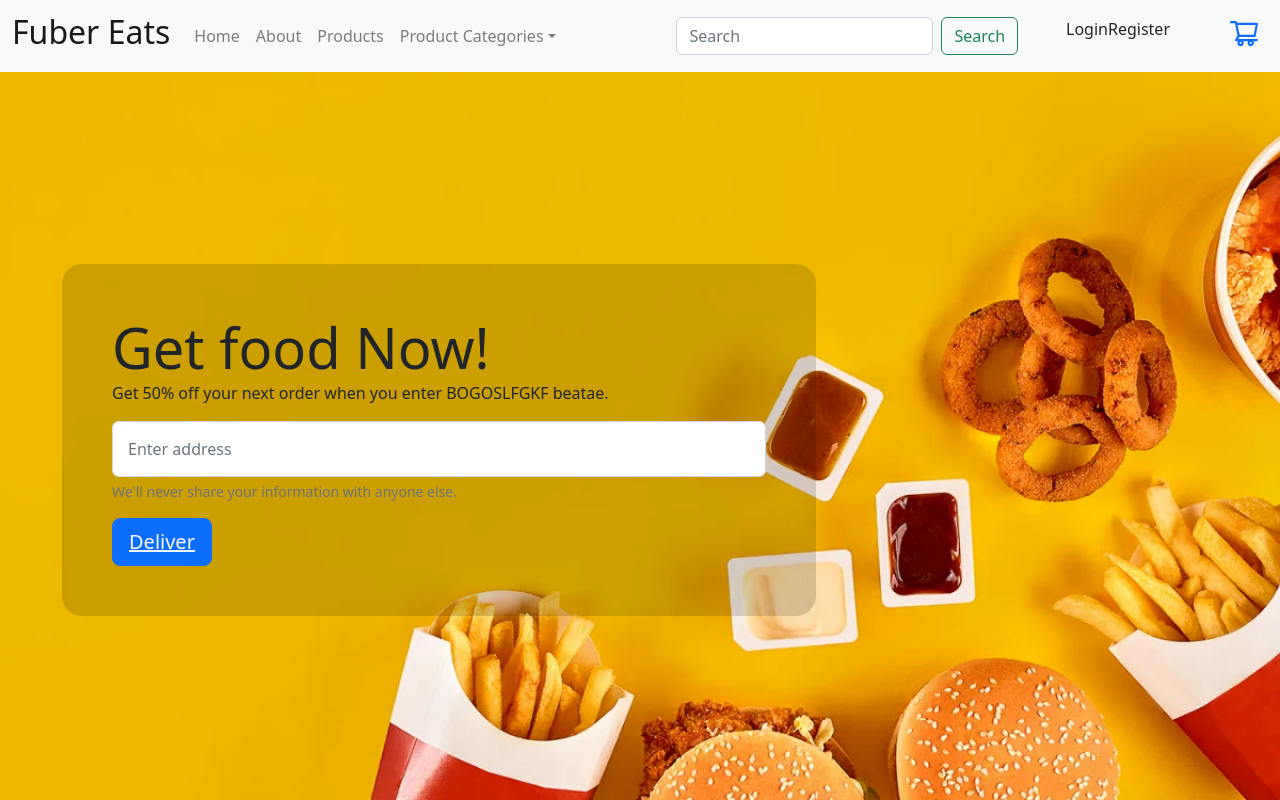
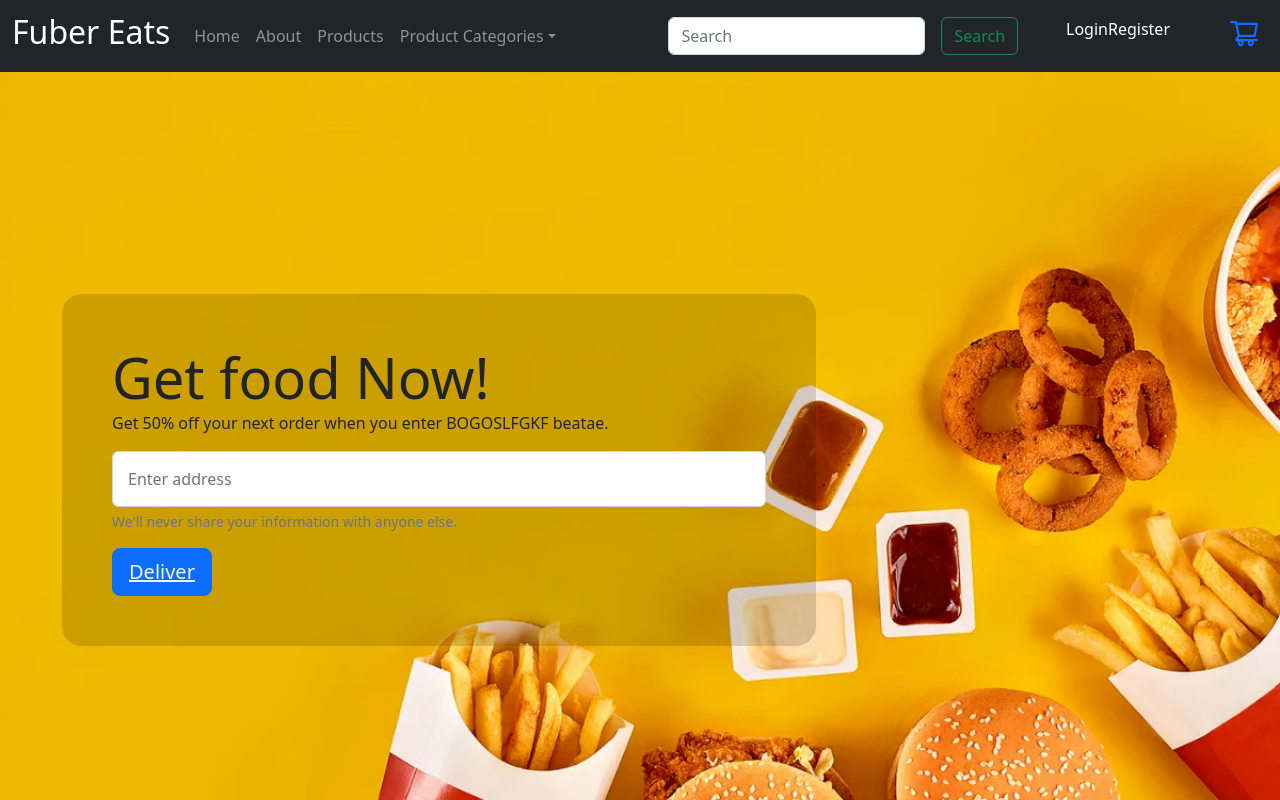
Before and after one commit to tonywuhoo/Uber-Eats-Clone, a React (Create React App) app: page / in a window 1280 px wide. Shown: the top 800 px of the page. Built offline with nearby package versions, Linux system fonts and the light colour scheme; no server answers; the HTML template or start-up script is replaced by a standard one.

Commit message:
made navbar dark, added margin to search button and made hero section more responsive

```diff
--- a/src/components/hero/hero.css
+++ b/src/components/hero/hero.css
@@ -2,6 +2,7 @@
   background-image: url("../../../public/fast-food.png");
   background-size: cover;
   background-position: center;
+  margin-top: 30px;
   height: 100vh;
   display: flex;
   align-items: center;
@@ -21,3 +22,15 @@
   .address-input {
     padding: 15px;
   }
+
+
+  @media (max-width: 532px){
+    .home-box{
+      width: 95%;
+      margin: 0;
+    }
+    .hero-ctr{
+      justify-content: center;
+    }
+  }
+  /* 532 */
--- a/src/components/navbar/Navbar.jsx
+++ b/src/components/navbar/Navbar.jsx
@@ -9,7 +9,7 @@ import "./navbar.css"
 
 function NavScrollExample() {
   return (
-    <Navbar bg="light" expand="lg">
+    <Navbar bg="dark" variant="dark" expand="lg">
       <Container fluid>
         <Navbar.Brand href="/"><h2>Fuber Eats</h2></Navbar.Brand>
         <Navbar.Toggle aria-controls="navbarScroll" />
@@ -42,11 +42,11 @@ function NavScrollExample() {
               className="me-2"
               aria-label="Search"
             />
-            <Button variant="outline-success">Search</Button>
-            <Nav.Link href="/LoginRegister" className="ml-5">
+            <Button variant="outline-success ml-2">Search</Button>
+            <Nav.Link href="/LoginRegister" className="ml-5 linkss">
               Login
             </Nav.Link>
-            <Nav.Link href="/LoginRegister">
+            <Nav.Link href="/LoginRegister" className='linkss'>
               Register
             </Nav.Link>
             <CartIcon className="cart-icon"/>
--- a/src/components/navbar/navbar.css
+++ b/src/components/navbar/navbar.css
@@ -3,7 +3,6 @@
   top: 0;
   width: 100vw;
   z-index: 1000;
-
 }
 
 .navbar-expand-lg .navbar-collapse {
@@ -11,6 +10,13 @@
 }
 .cart-icon {
   margin-left: 50px;
+}
+
+.linkss {
+  color:white;
+}
+.linkss:hover {
+  color:rgb(89, 226, 71);
 }
 
 /* .navbar {
```
